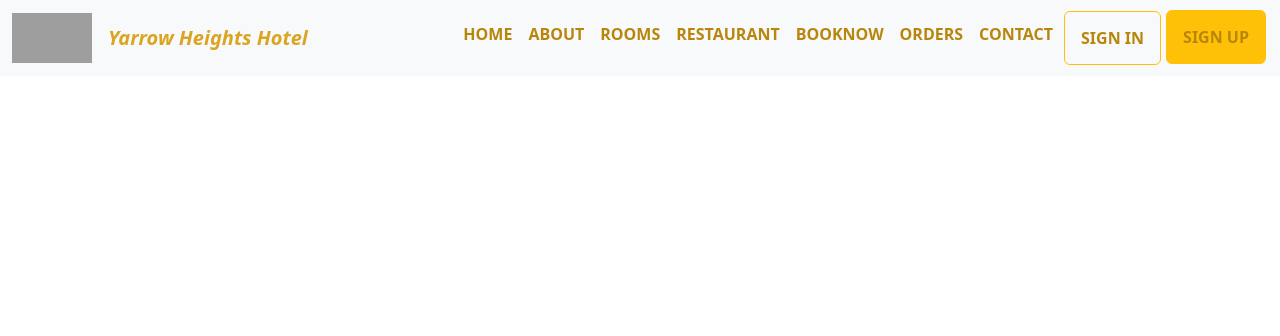
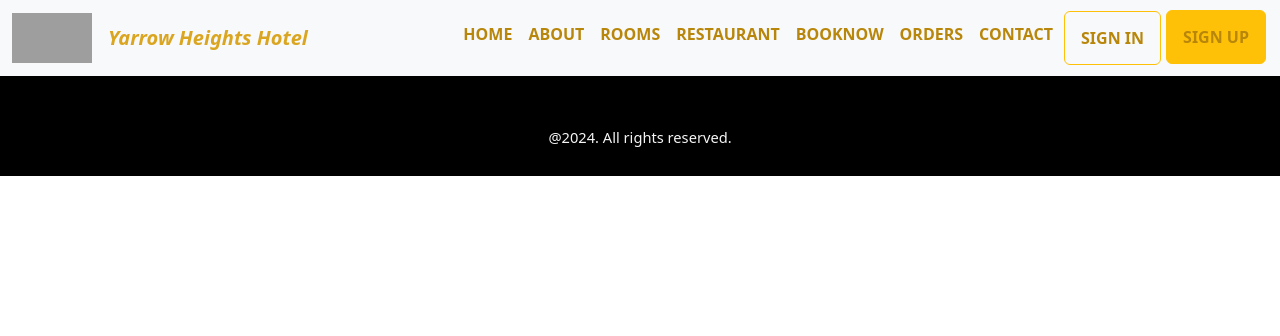
Before and after one commit to YeshmiKavindya/Hotel-System, a PHP site: page /orders.php in a window 1280 px wide. Shown: the top 336 px of the page. Run offline with PHP 8.4, Linux system fonts and the light colour scheme; grey boxes are pictures that could not be loaded.

Commit message:
add footer

```diff
--- a/php/orders.php
+++ b/php/orders.php
@@ -24,6 +24,14 @@
 
 
 
+    <div class="footer">
+      <footer>
+        <p>@2024. All rights reserved.</p>
+      </footer>
+
+    </div>
+
+
     <script src="../bootstrap-5.3.3-dist/js/bootstrap.bundle.min.js"></script>
 
 </body>
```
